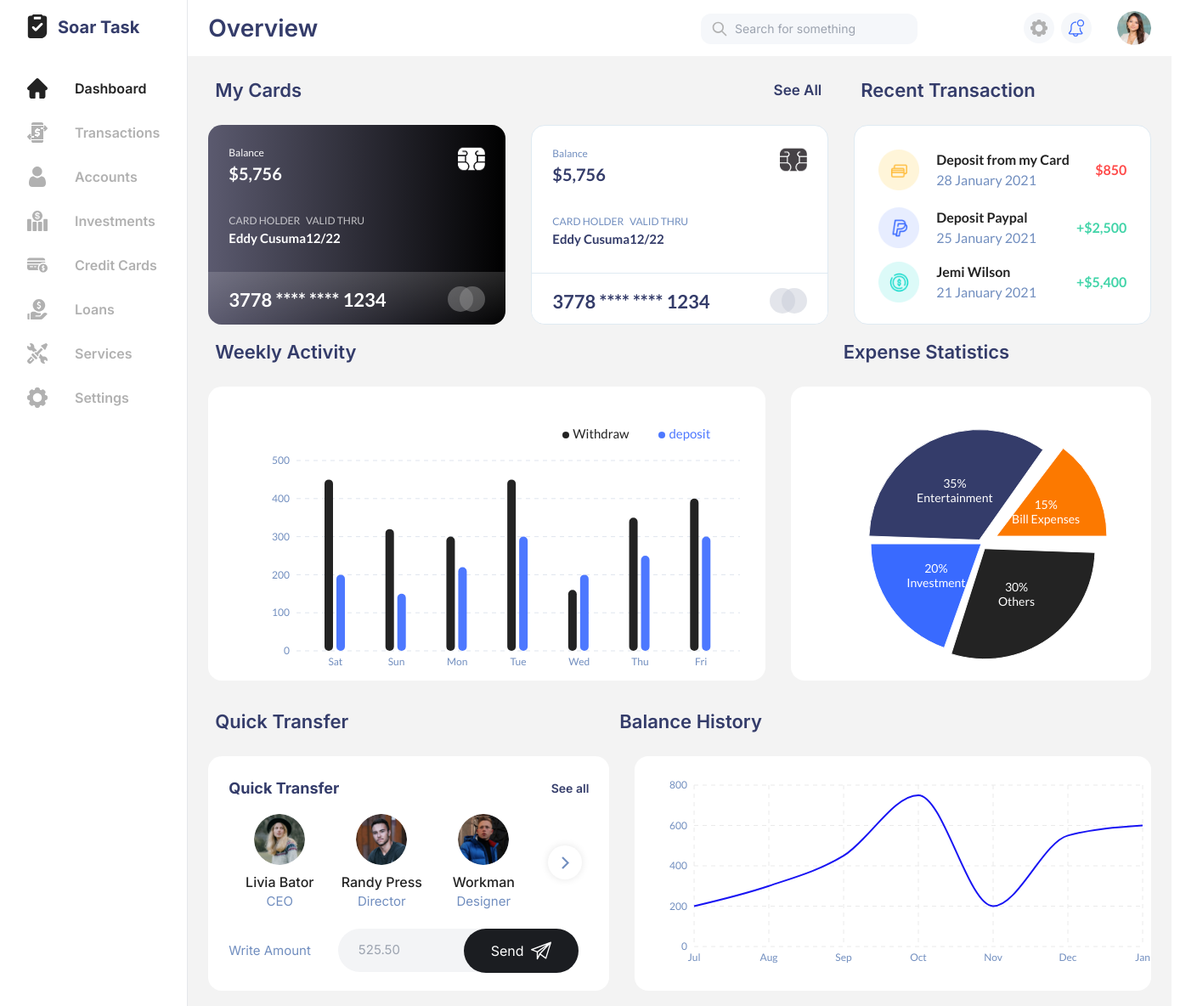
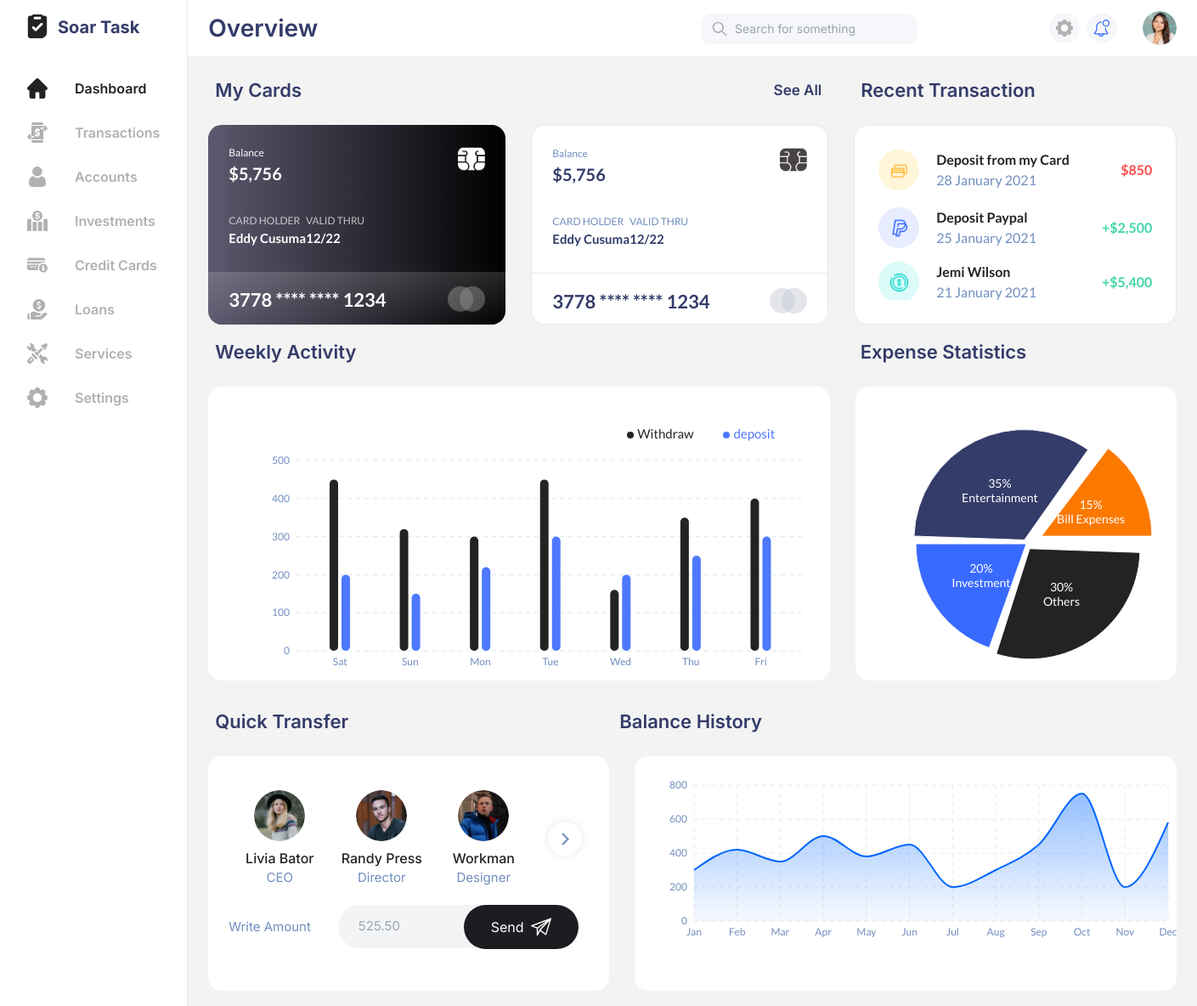
Before and after one commit to SrgeiHein/soar-task, a React (Create React App) app: page / in a window 1280 px wide. Shown: the top 1184 px of the page at 85% size, 1409 px wide, since content can reach past the window. Built offline with nearby package versions, Linux system fonts and the light colour scheme.

Commit message:
updated UI

```diff
--- a/src/config/chartConfig.ts
+++ b/src/config/chartConfig.ts
@@ -68,7 +68,7 @@ export const barChartConfig = {
 };
 
 export const pieChartConfig = {
-  width: 400,
+  width: 300,
   height: 300,
   innerRadius: 0,
   outerRadius: 130,
--- a/src/index.css
+++ b/src/index.css
@@ -33,3 +33,38 @@ code {
   font-family: source-code-pro, Menlo, Monaco, Consolas, "Courier New",
     monospace;
 }
+
+@layer utilities {
+  /* Hide scrollbar by default */
+  .scrollbar-hide {
+    -ms-overflow-style: none;
+    scrollbar-width: none;
+  }
+  .scrollbar-hide::-webkit-scrollbar {
+    display: none;
+  }
+
+  /* Custom scrollbar on hover */
+  .hover-scrollbar {
+    overflow-y: auto;
+  }
+
+  .hover-scrollbar::-webkit-scrollbar {
+    width: 4px;
+    background: transparent;
+  }
+
+  .hover-scrollbar::-webkit-scrollbar-thumb {
+    background: transparent;
+    border-radius: 20px;
+    transition: all 0.3s ease;
+  }
+
+  .hover-scrollbar:hover::-webkit-scrollbar-thumb {
+    background: rgba(113, 142, 191, 0.2);
+  }
+
+  .hover-scrollbar:hover::-webkit-scrollbar-thumb:hover {
+    background: rgba(113, 142, 191, 0.4);
+  }
+}
--- a/src/mock/chartMock.ts
+++ b/src/mock/chartMock.ts
@@ -195,11 +195,67 @@ export const pieOptions = {
   radius: "100%",
 };
 
+export type PageDataType = {
+  name: string;
+  value: number;
+};
+
+export const pageData: PageDataType[] = [
+  {
+    name: "Jan",
+    value: 300,
+  },
+  {
+    name: "Feb",
+    value: 420,
+  },
+  {
+    name: "Mar",
+    value: 350,
+  },
+  {
+    name: "Apr",
+    value: 500,
+  },
+  {
+    name: "May",
+    value: 380,
+  },
+  {
+    name: "Jun",
+    value: 450,
+  },
+  {
+    name: "Jul",
+    value: 200,
+  },
+  {
+    name: "Aug",
+    value: 300,
+  },
+  {
+    name: "Sep",
+    value: 450,
+  },
+  {
+    name: "Oct",
+    value: 750,
+  },
+  {
+    name: "Nov",
+    value: 200,
+  },
+  {
+    name: "Dec",
+    value: 580,
+  },
+];
+
 export const balanceHistoryData = {
-  labels: ["Jul", "Aug", "Sep", "Oct", "Nov", "Dec", "Jan"],
+  labels: ["Jan", "Feb", "Mar", "Apr", "May", "Jun", "Jul", "Aug", "Sep", "Oct", "Nov", "Dec"],
   datasets: [
     {
-      data: [200, 300, 450, 750, 200, 550, 600],
+      data: [300, 420, 350, 500, 380, 450, 200, 300, 450, 750, 200, 580],
       borderColor: "#1814F3",
       tension: 0.4,
       fill: true,
--- a/src/pages/Dashboard.tsx
+++ b/src/pages/Dashboard.tsx
@@ -8,7 +8,6 @@ import {
   ExpenseData,
   BalanceHistoryData,
   TransferUser,
-  TransferResponse,
 } from "../types/dashboard";
 import { api } from "../services/api";
 import {
@@ -25,8 +24,15 @@ import {
   LineChart,
   Line,
   Area,
+  AreaChart,
+  Tooltip,
 } from "recharts";
-import { weeklyData, expenseData, balanceHistoryData } from "../mock/chartMock";
+import {
+  weeklyData,
+  expenseData,
+  balanceHistoryData,
+  pageData,
+} from "../mock/chartMock";
 import { mockTransferUsers } from "../mock/transferMock";
 import { barChartConfig, pieChartConfig } from "../config/chartConfig";
 
@@ -130,7 +136,7 @@ const Dashboard = () => {
   return (
     <div className=" p-6 bg-[#F3F3F3] h-full overflow-y-auto overflow-x-hidden">
       <div className="flex flex-col lg:flex-row gap-[30px] pb-4">
-        <div className="w-full lg:flex-[2]">
+        <div className="w-full">
           <div className="flex items-center justify-between mb-6 px-2">
             <h2 className="text-[22px] font-semibold text-[#343C6A]">
               My Cards
@@ -249,17 +255,18 @@ const Dashboard = () => {
               Recent Transaction
             </h2>
           </div>
-          <div className="h-[235px] w-full lg:min-w-[350px] rounded-2xl bg-white border border-[#DFEAF2] p-7 font-lato">
+          <div className="h-[235px] w-full lg:min-w-[380px] rounded-2xl bg-white border border-[#DFEAF2] p-7 font-lato">
+            <div className="h-full hover-scrollbar">
               <div className="space-y-4">
                 {transactions.map((transaction) => (
                   <div
                     key={transaction.id}
-                  className="flex items-center gap-5 mb-5"
+                    className="flex items-center gap-5 mb-5 last:mb-0"
                   >
                     <img
                       src={transaction.icon}
                       alt={transaction.title}
-                    className="w-12 h-12"
+                      className="w-12 h-12 flex-shrink-0"
                     />
 
                     <div className="flex-1">
@@ -286,6 +293,7 @@ const Dashboard = () => {
                     </div>
                   </div>
                 ))}
+              </div>
             </div>
           </div>
         </div>
@@ -367,7 +375,7 @@ const Dashboard = () => {
           </div>
 
           <div className="lg:flex-1 bg-white rounded-2xl pl-6 pt-6">
-            <div className="h-[322px] flex items-center justify-center">
+            <div className="h-[322px]  flex items-center justify-center">
               <PieChart
                 width={pieChartConfig.width}
                 height={pieChartConfig.height}
@@ -503,16 +511,8 @@ const Dashboard = () => {
             <h2 className="lg:hidden text-[22px] font-semibold text-[#343C6A] font-inter mb-6 px-2">
               Quick Transfer
             </h2>
-            <div className="min-w-[446px] max-h-[276px] bg-white rounded-2xl p-6">
+            <div className="min-w-[446px] min-h-[276px] bg-white rounded-2xl py-10 px-6">
               <div className="flex flex-col gap-4">
-                <div className="flex items-center justify-between">
-                  <h2 className="text-lg text-[#343C6A] font-bold">
-                    Quick Transfer
-                  </h2>
-                  <button className="text-[#343C6A] text-sm font-semibold">
-                    See all
-                  </button>
-                </div>
                 <div className="flex items-center gap-4">
                   <div className="flex items-center gap-4 overflow-hidden">
                     <div
@@ -608,20 +608,11 @@ const Dashboard = () => {
           <h2 className="lg:hidden text-[22px] font-semibold text-[#343C6A] font-inter mb-6 mt-6 px-2">
             Balance History
           </h2>
-          <div className="w-full bg-white rounded-2xl pt-6 max-h-[276px]">
-            <div className="h-[230px]">
-              <ResponsiveContainer width="100%" height="100%">
-                <LineChart
-                  data={
-                    balanceHistory?.datasets?.[0]?.data.map((value, index) => ({
-                      name: balanceHistory.labels[index],
-                      value,
-                    })) ||
-                    balanceHistoryData.datasets[0].data.map((value, index) => ({
-                      name: balanceHistoryData.labels[index],
-                      value,
-                    }))
-                  }
+          <div className="w-full bg-white rounded-2xl pt-6 min-h-[276px]">
+            <div className="h-[250px]">
+              <ResponsiveContainer width="100%" height={200}>
+                <AreaChart
+                  data={pageData}
                   margin={{ top: 10, right: 10, left: 10, bottom: 0 }}
                 >
                   <CartesianGrid
@@ -639,6 +630,9 @@ const Dashboard = () => {
                       fontSize: 12,
                       fontFamily: "Lato",
                     }}
+                    interval={0}
+                    angle={0}
+                    textAnchor="middle"
                   />
                   <YAxis
                     axisLine={false}
@@ -651,28 +645,26 @@ const Dashboard = () => {
                     domain={[0, 800]}
                     ticks={[0, 200, 400, 600, 800]}
                   />
-                  <Line
-                    type="monotone"
-                    dataKey="value"
-                    stroke="#1814F3"
-                    strokeWidth={2}
-                    dot={false}
-                    fill="rgba(24, 20, 243, 0.3)"
-                  />
+                  <Tooltip />
                   <defs>
                     <linearGradient id="colorValue" x1="0" y1="0" x2="0" y2="1">
-                      <stop offset="5%" stopColor="#1814F3" stopOpacity={0.3} />
-                      <stop offset="95%" stopColor="#1814F3" stopOpacity={0.1} />
+                      <stop offset="5%" stopColor="#0066FF" stopOpacity={0.4} />
+                      <stop
+                        offset="95%"
+                        stopColor="#0066FF"
+                        stopOpacity={0.05}
+                      />
                     </linearGradient>
                   </defs>
                   <Area
                     type="monotone"
                     dataKey="value"
-                    stroke="none"
+                    stroke="#0066FF"
+                    strokeWidth={2}
                     fill="url(#colorValue)"
                     fillOpacity={1}
                   />
-                </LineChart>
+                </AreaChart>
               </ResponsiveContainer>
             </div>
           </div>
--- a/src/services/api.ts
+++ b/src/services/api.ts
@@ -7,7 +7,7 @@ import {
   TransferUser,
   TransferResponse,
 } from "../types/dashboard";
-import { weeklyData, expenseData, balanceHistoryData } from "../mock/chartMock";
+import { expenseData, balanceHistoryData } from "../mock/chartMock";
 import { mockTransferUsers } from "../mock/transferMock";
 
 const mockCards: Card[] = [
@@ -53,6 +53,22 @@ const mockTransactions: Transaction[] = [
     amount: 5400,
     icon: "/assets/coin.png",
   },
+  {
+    id: "4",
+    type: "deposit",
+    title: "Deposit Paypal",
+    date: "25 January 2021",
+    amount: 2500,
+    icon: "/assets/paypal.png",
+  },
+  {
+    id: "5",
+    type: "deposit",
+    title: "Jemi Wilson",
+    date: "21 January 2021",
+    amount: 5400,
+    icon: "/assets/coin.png",
+  },
 ];
 
 export const api = {
@@ -92,7 +108,7 @@ export const api = {
 
   getTransferUsers: async (): Promise<TransferUser[]> => {
     // Simulate API delay
-    await new Promise((resolve) => setTimeout(resolve, 500));
+    await new Promise((resolve) => setTimeout(resolve, 100));
     return mockTransferUsers;
   },
 
@@ -101,7 +117,7 @@ export const api = {
     amount: string
   ): Promise<TransferResponse> => {
     // Simulate API delay
-    await new Promise((resolve) => setTimeout(resolve, 1000));
+    await new Promise((resolve) => setTimeout(resolve, 100));
 
     // Validate amount
     const numAmount = parseFloat(amount);
```
Lines whose indentation alone changed are shown as unchanged.
